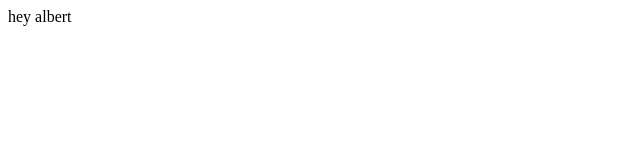
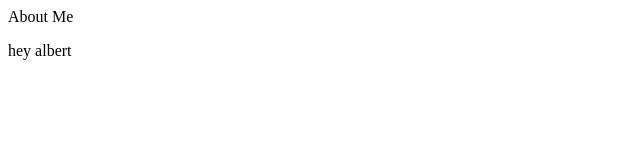
Before and after one commit to MustCodeAl/portfolio, a plain HTML site: page index.html in a window 1280 px wide. Shown: the full height of the page, 0-640 px from the left. Drawn offline with Linux system fonts and the light colour scheme.

Commit message:
Update index.html

```diff
--- a/index.html
+++ b/index.html
@@ -1,4 +1,6 @@
 <html>
+
+  <header> About Me</header>
 <p> hey albert</p>
 
 </html>
```
